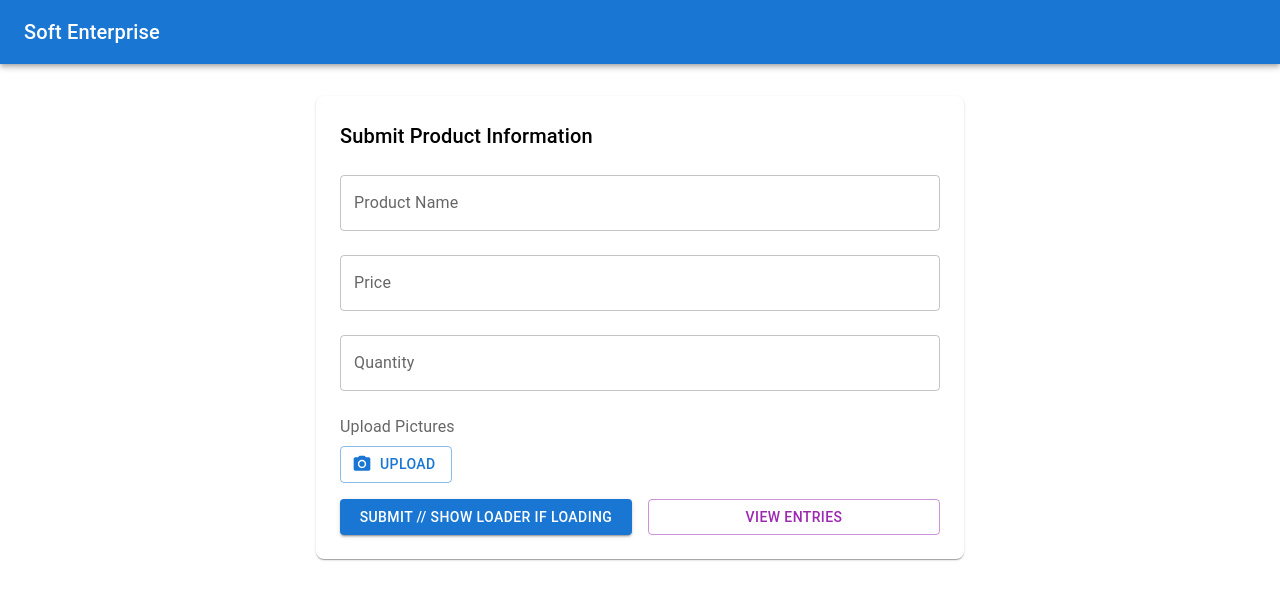
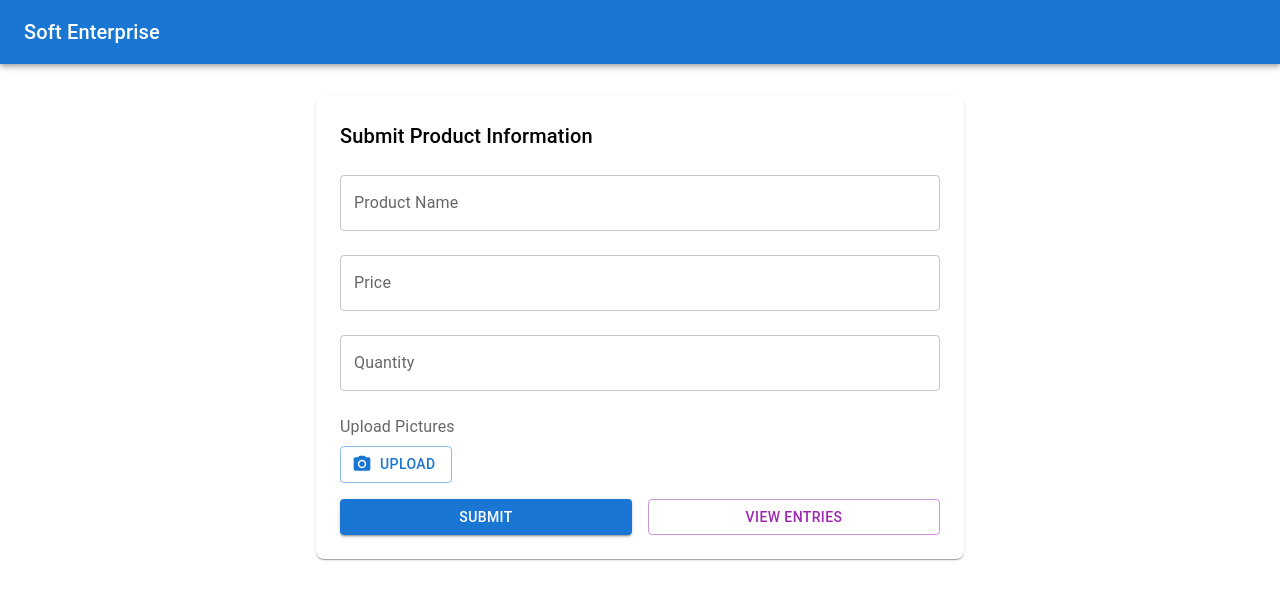
Before and after one commit to Muhammad-Nabeel14/softenterprisebackend, a React (Vite) app: page /product in a window 1280 px wide. Shown: the top 600 px of the page. Built offline with nearby package versions, Linux system fonts and the light colour scheme.

Commit message:
Update ProductForm.jsx

```diff
--- a/src/ProductForm.jsx
+++ b/src/ProductForm.jsx
@@ -183,7 +183,7 @@ const ProductForm = () => {
                   fullWidth
                   disabled={loading} // Disable button while loading
                 >
-                  {loading ? <CircularProgress size={24} /> : 'Submit'} // Show loader if loading
+                  {loading ? <CircularProgress size={24} /> : 'Submit'}
                 </Button>
                 <Button
                   variant="outlined"
```
